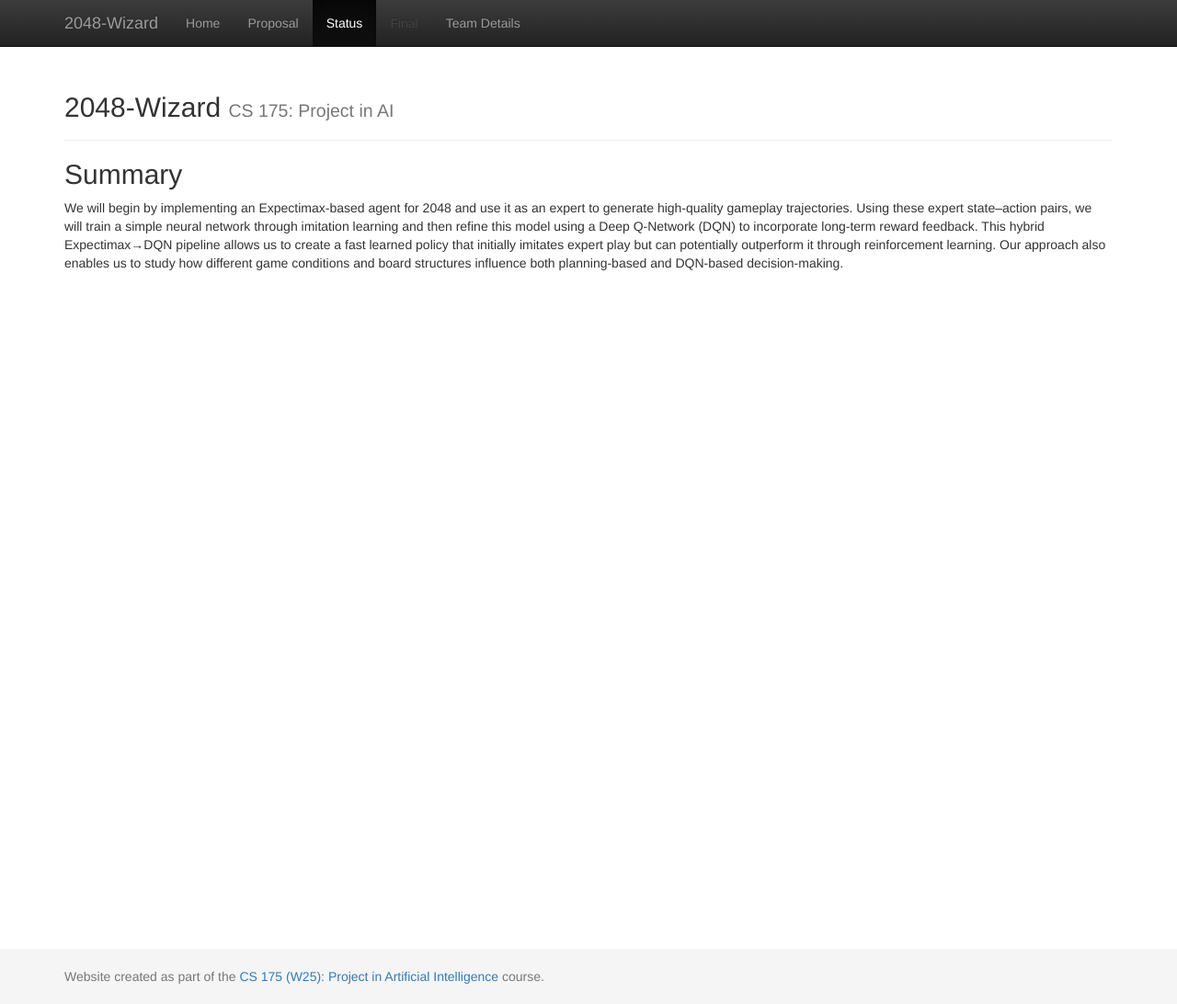
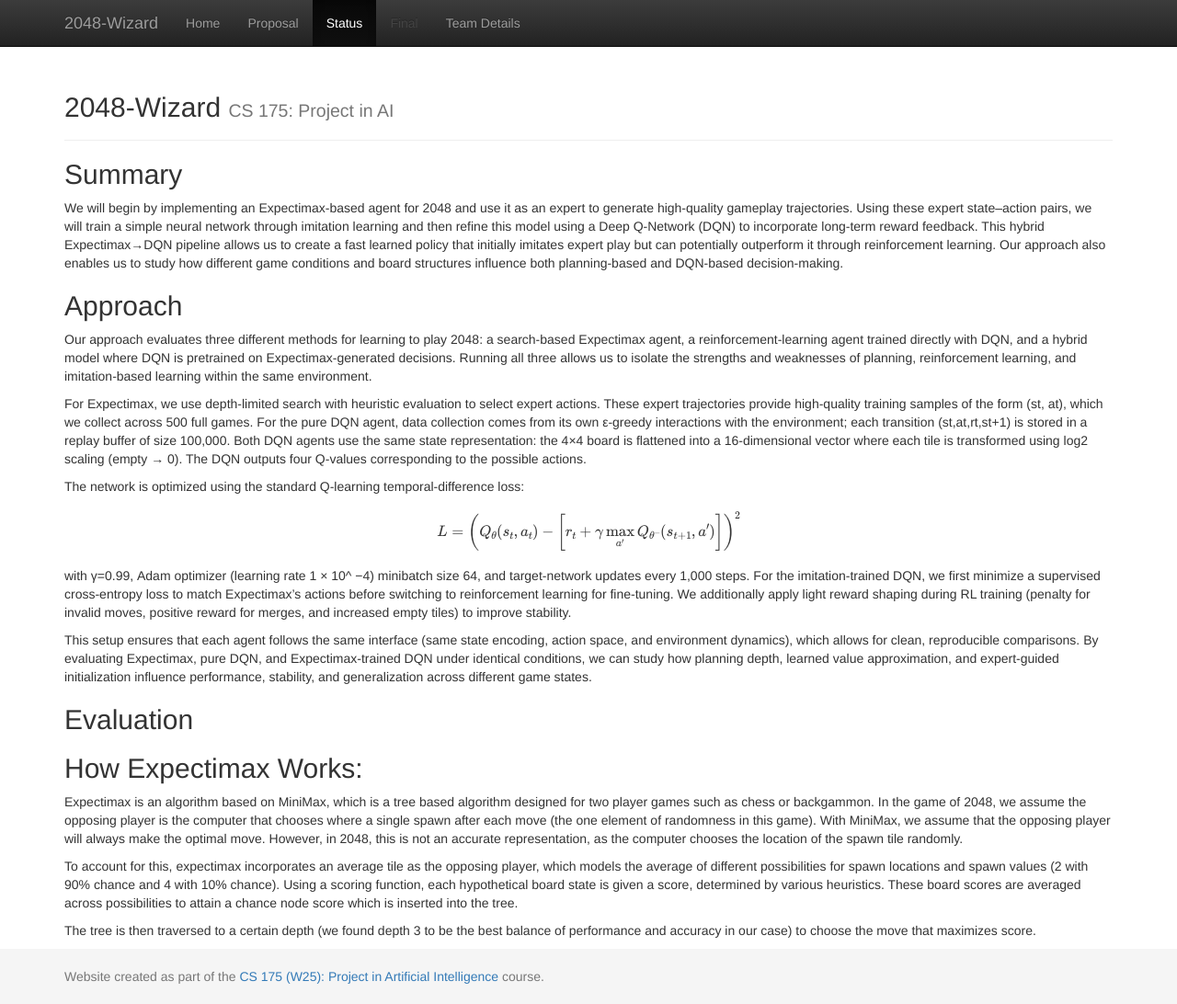
Before and after one commit to sidgupta04/2048-Wizard, a Jekyll site: the page built from docs/status.md, in a window 1280 px wide and 1092 px high. Shown: the whole window at 92% size. Built offline with Jekyll 4.4.1, drawn with Linux system fonts in a browser that asks for light colours; formulas are drawn with MathJax 3.

Commit message:
Expand status documentation with approach and evaluation
Added detailed approach and evaluation sections for the Expectimax-based agent implementation for 2048, including methods, optimization, and how Expectimax works.

```diff
--- a/docs/status.md
+++ b/docs/status.md
@@ -5,3 +5,26 @@ title: Status
 
 ## Summary
 We will begin by implementing an Expectimax-based agent for 2048 and use it as an expert to generate high-quality gameplay trajectories. Using these expert state–action pairs, we will train a simple neural network through imitation learning and then refine this model using a Deep Q-Network (DQN) to incorporate long-term reward feedback. This hybrid Expectimax→DQN pipeline allows us to create a fast learned policy that initially imitates expert play but can potentially outperform it through reinforcement learning. Our approach also enables us to study how different game conditions and board structures influence both planning-based and DQN-based decision-making.
+
+## Approach
+Our approach evaluates three different methods for learning to play 2048: a search-based Expectimax agent, a reinforcement-learning agent trained directly with DQN, and a hybrid model where DQN is pretrained on Expectimax-generated decisions. Running all three allows us to isolate the strengths and weaknesses of planning, reinforcement learning, and imitation-based learning within the same environment.
+
+For Expectimax, we use depth-limited search with heuristic evaluation to select expert actions. These expert trajectories provide high-quality training samples of the form (st, at), which we collect across 500 full games. For the pure DQN agent, data collection comes from its own ε-greedy interactions with the environment; each transition (st,at,rt,st+1) is stored in a replay buffer of size 100,000. Both DQN agents use the same state representation: the 4×4 board is flattened into a 16-dimensional vector where each tile is transformed using log⁡2 scaling (empty → 0). The DQN outputs four Q-values corresponding to the possible actions.
+
+The network is optimized using the standard Q-learning temporal-difference loss:
+
+$$
+L = \left( Q_\theta(s_t, a_t) - \left[ r_t + \gamma \max_{a'} Q_{\theta^-}(s_{t+1}, a') \right] \right)^2
+$$
+
+with γ=0.99, Adam optimizer (learning rate 1 × 10^ −4) minibatch size 64, and target-network updates every 1,000 steps. For the imitation-trained DQN, we first minimize a supervised cross-entropy loss to match Expectimax’s actions before switching to reinforcement learning for fine-tuning. We additionally apply light reward shaping during RL training (penalty for invalid moves, positive reward for merges, and increased empty tiles) to improve stability.
+
+This setup ensures that each agent follows the same interface (same state encoding, action space, and environment dynamics), which allows for clean, reproducible comparisons. By evaluating Expectimax, pure DQN, and Expectimax-trained DQN under identical conditions, we can study how planning depth, learned value approximation, and expert-guided initialization influence performance, stability, and generalization across different game states.
+
+## Evaluation
+## How Expectimax Works:
+Expectimax is an algorithm based on MiniMax, which is a tree based algorithm designed for two player games such as chess or backgammon. In the game of 2048, we assume the opposing player is the computer that chooses where a single spawn after each move (the one element of randomness in this game). With MiniMax, we assume that the opposing player will always make the optimal move. However, in 2048, this is not an accurate representation, as the computer chooses the location of the spawn tile randomly.
+
+To account for this, expectimax incorporates an average tile as the opposing player, which models the average of different possibilities for spawn locations and spawn values (2 with 90% chance and 4 with 10% chance). Using a scoring function, each hypothetical board state is given a score, determined by various heuristics. These board scores are averaged across possibilities to attain a chance node score which is inserted into the tree.
+
+The tree is then traversed to a certain depth (we found depth 3 to be the best balance of performance and accuracy in our case) to choose the move that maximizes score.
```
